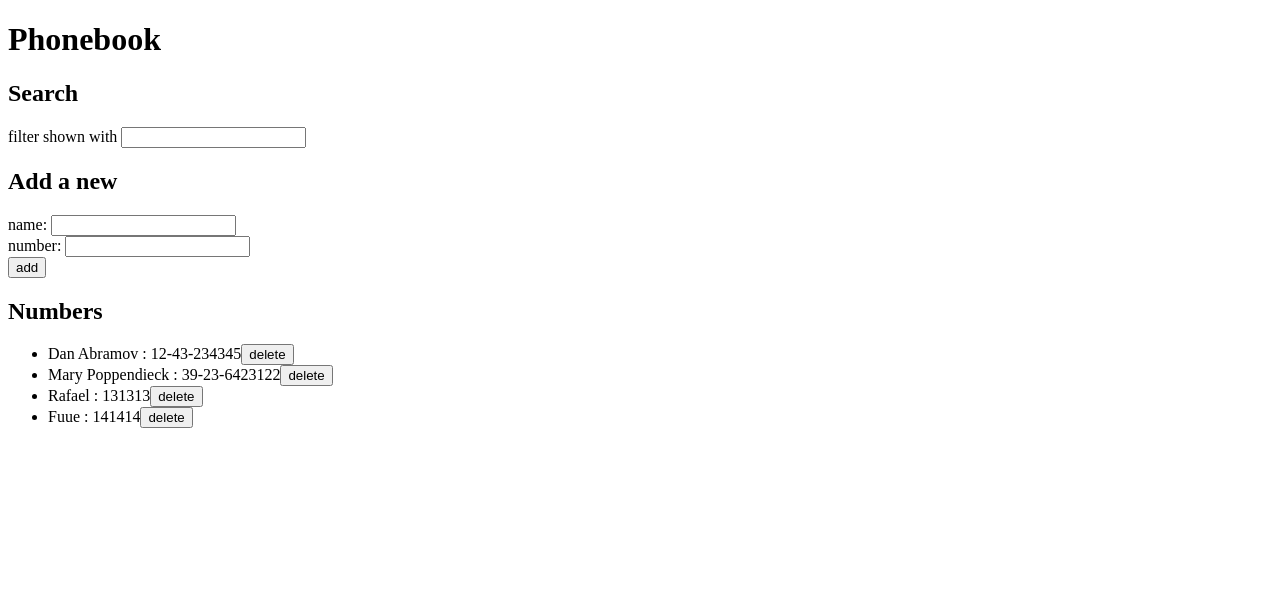
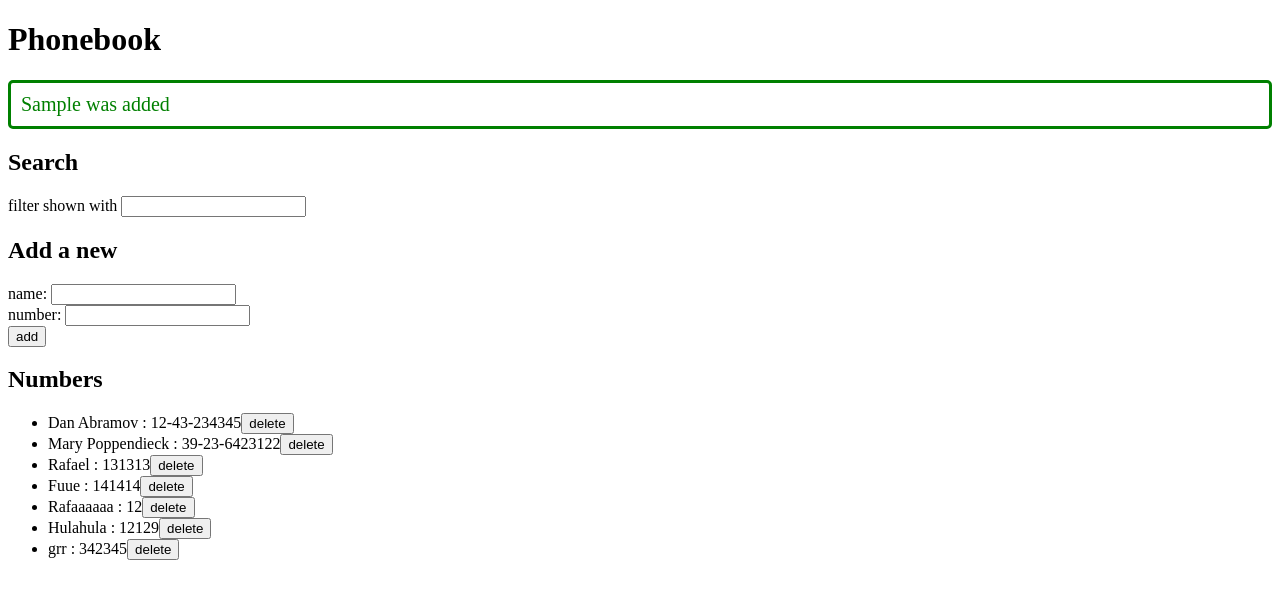
Before and after one commit to RafaB15/FullStackOpenSubmissions, a React (Vite) app in the folder part2/phonebook/: page / in a window 1280 px wide. Both pictures are taken after typing "Sample", "Sample" into the empty fields and a click on the button "add". Shown: the top 598 px of the page. Built offline with nearby package versions, Linux system fonts and the light colour scheme; no server answers; data requests are answered from the project's data file.

Commit message:
Finished 2.16

```diff
--- a/part2/phonebook/db.json
+++ b/part2/phonebook/db.json
@@ -19,6 +19,21 @@
       "name": "Fuue",
       "number": "141414",
       "id": 6
+    },
+    {
+      "name": "Rafaaaaaa",
+      "number": "12",
+      "id": 7
+    },
+    {
+      "name": "Hulahula",
+      "number": "12129",
+      "id": 8
+    },
+    {
+      "name": "grr",
+      "number": "342345",
+      "id": 9
     }
   ]
 }
--- a/part2/phonebook/src/App.jsx
+++ b/part2/phonebook/src/App.jsx
@@ -4,12 +4,14 @@
 import Person from './components/Person'
 import axios from 'axios'
 import personService from './services/persons'
+import Notification from './components/Notification'
 
 const App = () => {
   const [persons, setPersons] = useState([])
   const [newName, setNewName] = useState('')
   const [newNumber, setNumber] = useState('')
   const [filter, setFilter] = useState('')
+  const [notification, setNotification] = useState(null)
 
 
   const handlePersonChange = (event) => setNewName(event.target.value)
@@ -40,6 +42,10 @@
       }
       setNewName('')
       setNumber('')
+      setNotification(`${newName} was updated`)
+      setTimeout(() => {
+        setNotification(null)
+      }, 5000)
       return
     }
     const personObject = {
@@ -53,6 +59,10 @@
       })
     setNewName('')
     setNumber('')
+    setNotification(`${newName} was added`)
+    setTimeout(() => {
+      setNotification(null)
+    }, 5000)
   }
 
   const deleatePerson = (id) => {
@@ -71,7 +81,7 @@
   return (
     <div>
       <h1>Phonebook</h1>
-
+      <Notification message = {notification}/>
       <h2>Search</h2>
 
       <Filter filter = {filter} handleFilterChange={handleFilterChange}/>
--- /dev/null
+++ b/part2/phonebook/src/components/Notification.jsx
@@ -0,0 +1,13 @@
+const Notification = ({ message }) => {
+    if (message === null) {
+      return null
+    }
+
+    return (
+      <div className="notification">
+        {message}
+      </div>
+    )
+}
+
+export default Notification
--- /dev/null
+++ b/part2/phonebook/src/index.css
@@ -0,0 +1,8 @@
+.notification {
+    color: green;
+    font-size: 20px;
+    border-style: solid;
+    border-radius: 5px;
+    padding: 10px;
+    margin-bottom: 10px;
+}
--- a/part2/phonebook/src/main.jsx
+++ b/part2/phonebook/src/main.jsx
@@ -2,4 +2,6 @@
 
 import App from './App'
 
+import './index.css'
+
 ReactDOM.createRoot(document.getElementById('root')).render(<App />)
```
